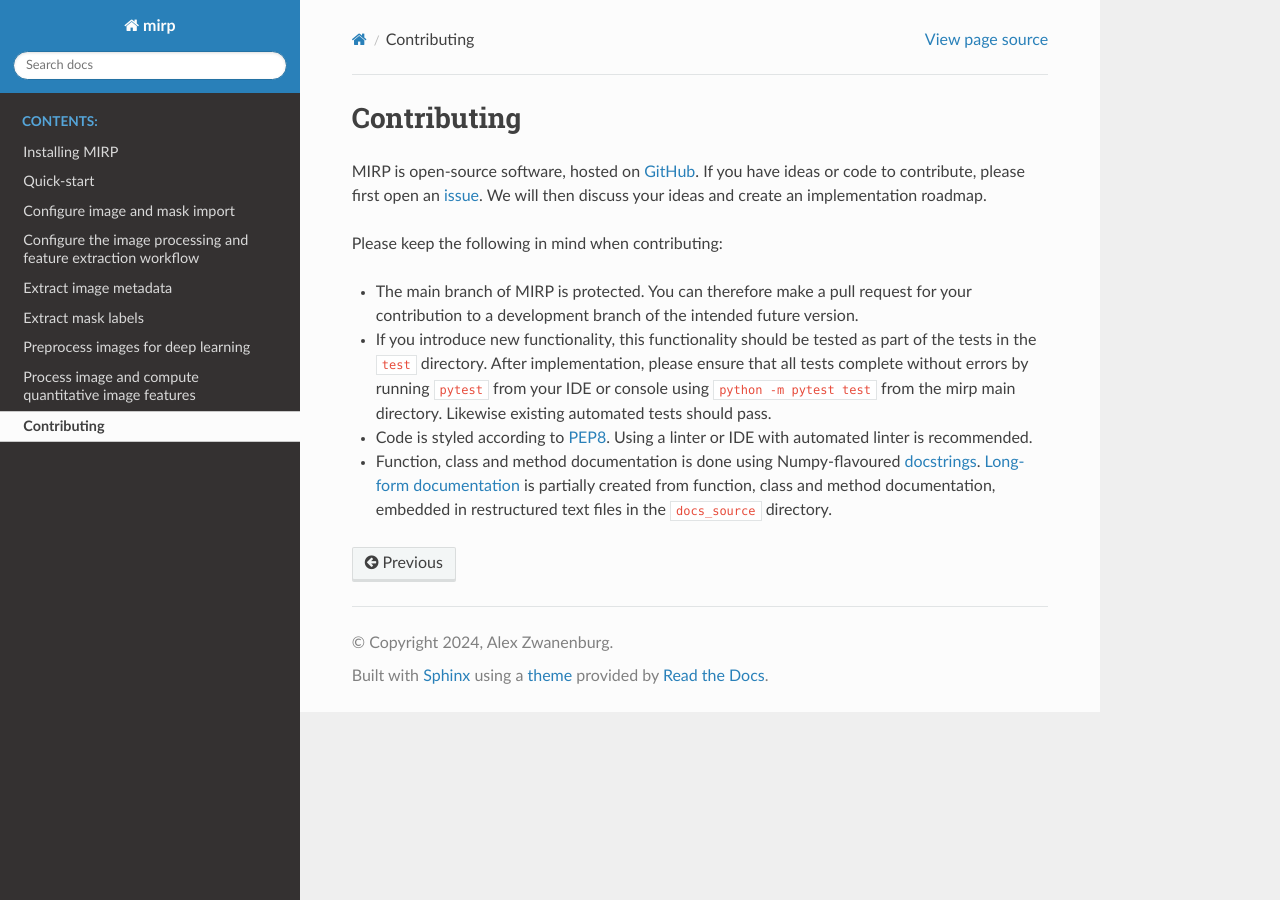
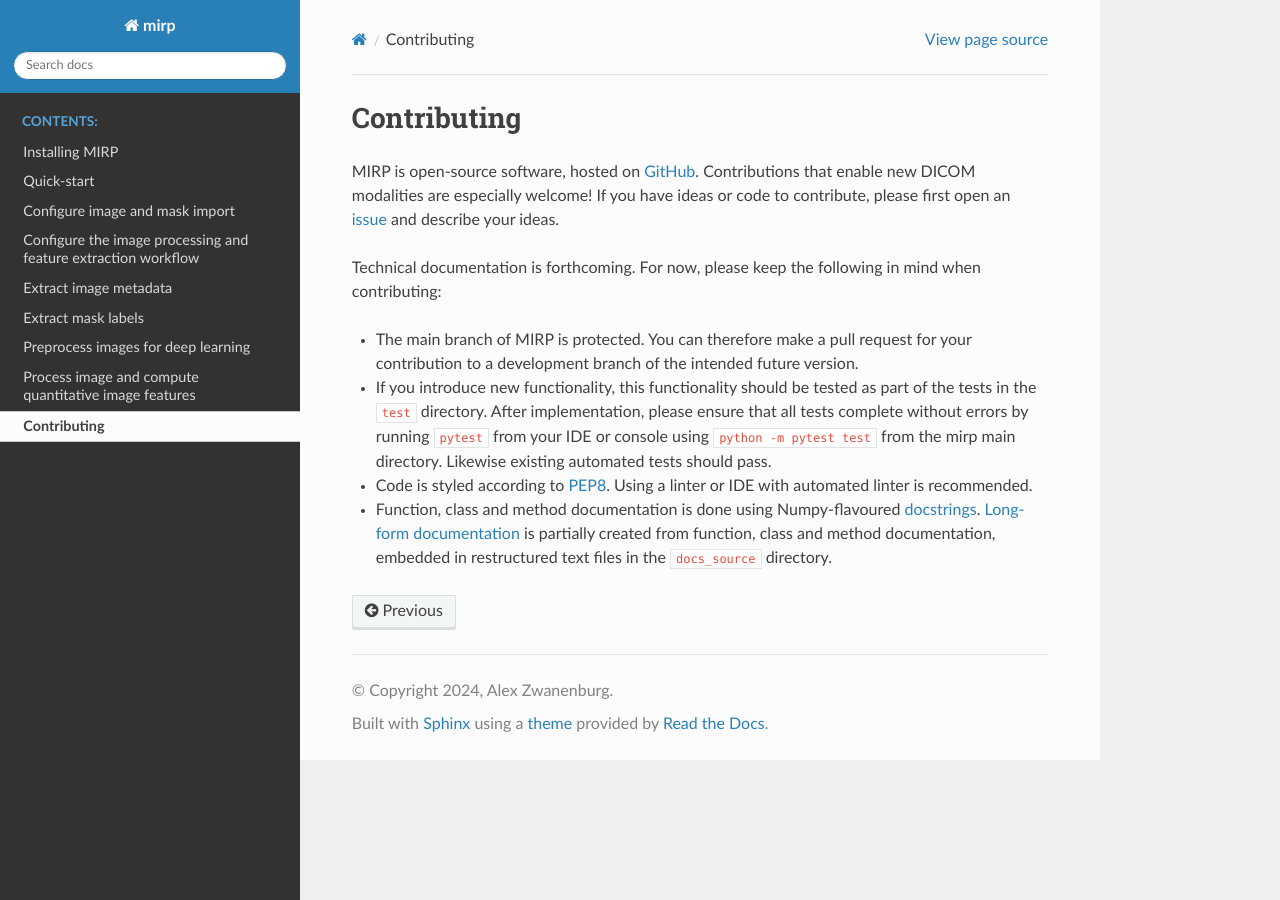
Before and after one commit to oncoray/mirp, a Sphinx documentation site: the page built from docs_source/source/contributing.rst, in a window 1280 px wide. Built offline with Sphinx 7.4.7 and the Read the Docs theme 2.0.0, drawn with Linux system fonts in a browser that asks for light colours.

Commit message:
Update contributing statements.

```diff
--- a/docs_source/source/contributing.rst
+++ b/docs_source/source/contributing.rst
@@ -1,11 +1,11 @@
 Contributing
 ============
 
-MIRP is open-source software, hosted on `GitHub <https://github.com/oncoray/mirp>`_. If you have ideas or code to
-contribute, please first open an `issue <https://github.com/oncoray/mirp/issues>`_. We will then discuss your ideas
-and create an implementation roadmap.
+MIRP is open-source software, hosted on `GitHub <https://github.com/oncoray/mirp>`_. Contributions that enable
+new DICOM modalities are especially welcome! If you have ideas or code to contribute, please first open an
+`issue <https://github.com/oncoray/mirp/issues>`_ and describe your ideas.
 
-Please keep the following in mind when contributing:
+Technical documentation is forthcoming. For now, please keep the following in mind when contributing:
 
 * The main branch of MIRP is protected. You can therefore make a pull request for your contribution to a
   development branch of the intended future version.
```
Also changed, not shown: CONTRIBUTING.md (+6 -4 lines).
